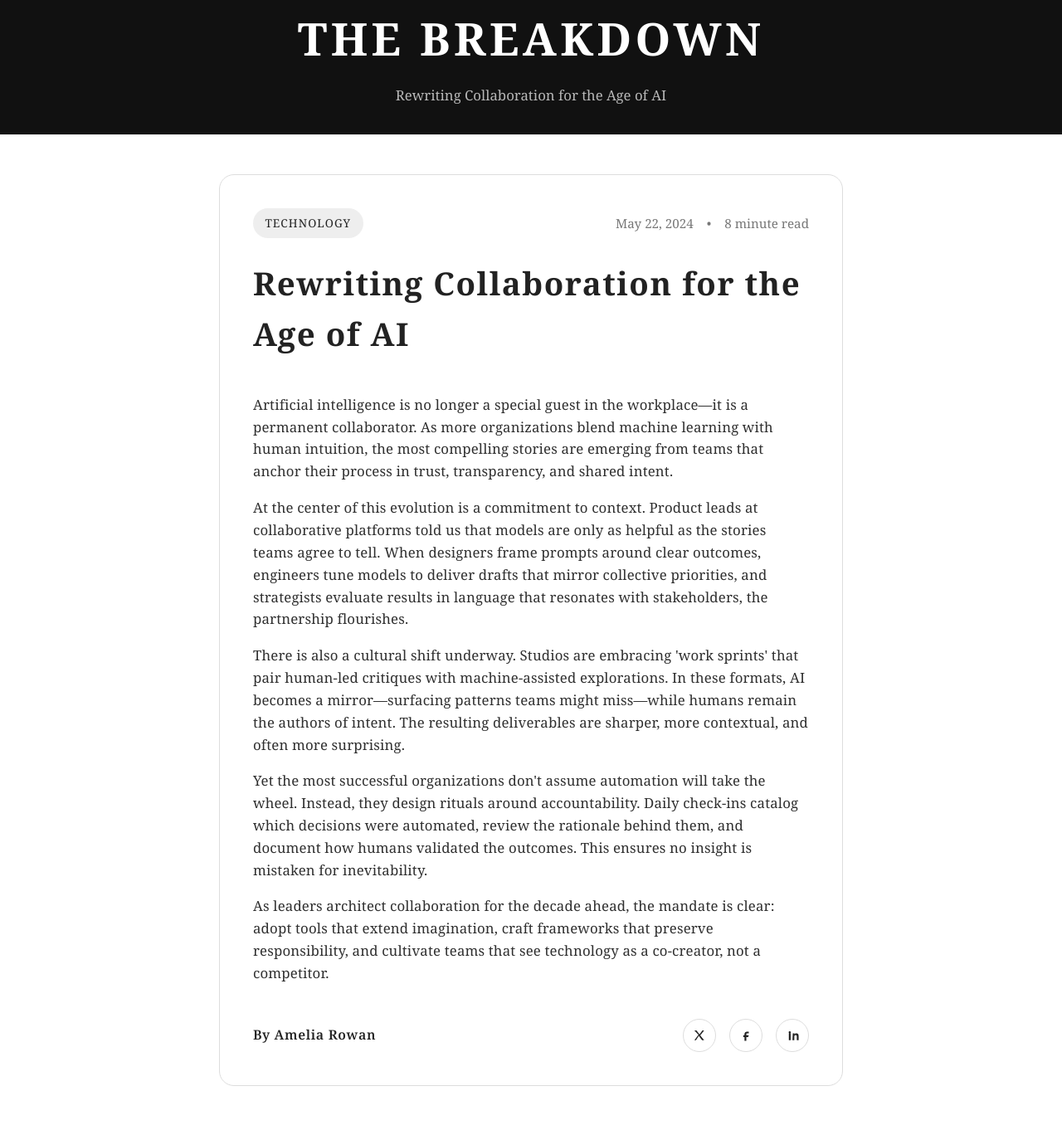
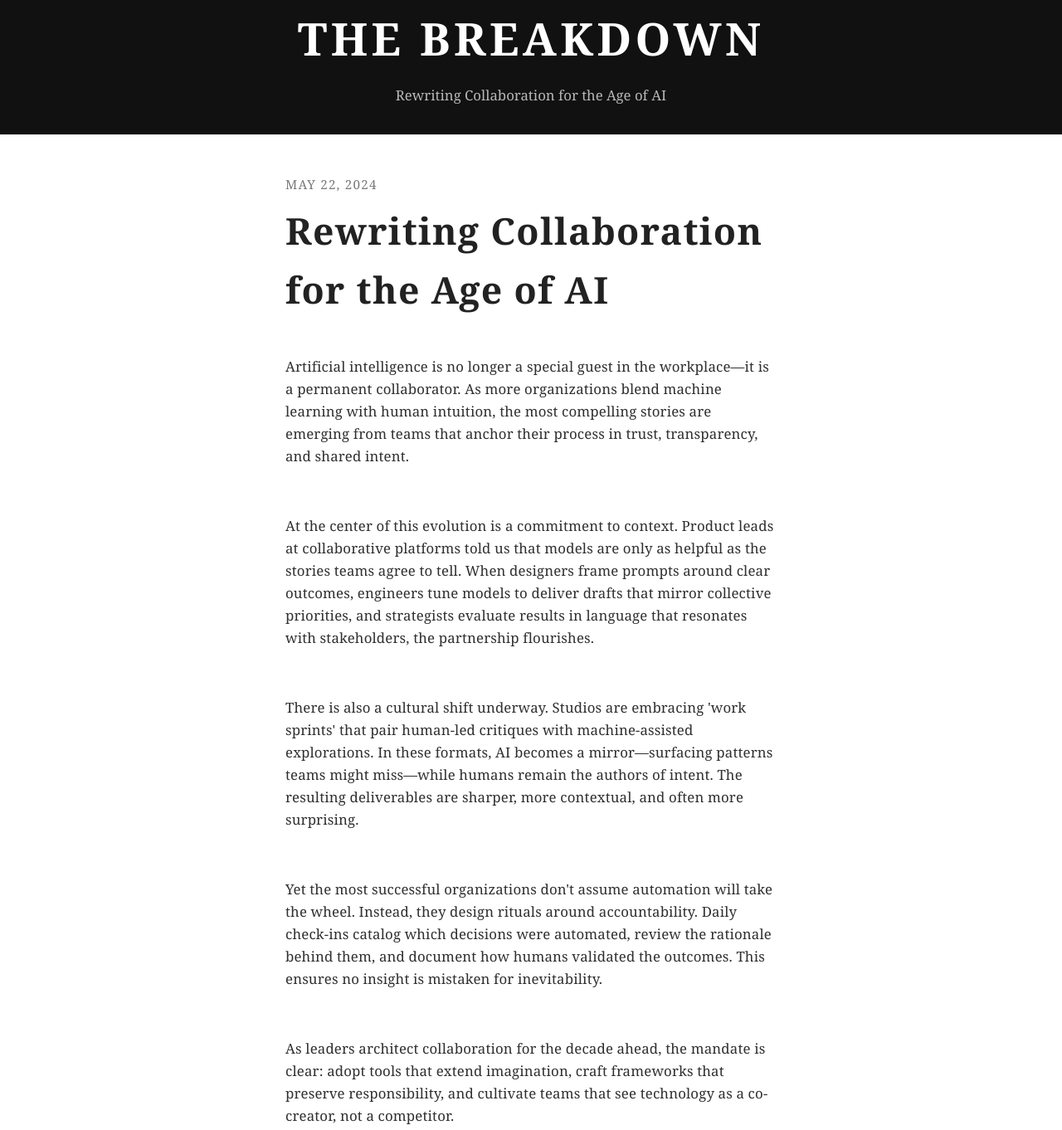
Before and after one commit to GetAnHub/the-breakdown, a plain HTML site: page post_1.html in a window 1280 px wide. Shown: the part 37-1399 px from the top of the page at 83% size. Drawn offline with Linux system fonts and the light colour scheme.

Commit message:
Simplify single post layout

```diff
--- a/css/main.css
+++ b/css/main.css
@@ -62,9 +62,42 @@ a:focus {
 }
 
 .layout-single {
-    grid-template-columns: minmax(0, 1fr);
-    max-width: 880px;
+    max-width: 720px;
     margin: 0 auto;
+    padding: 3rem clamp(1.5rem, 5vw, 4rem) 4rem;
+    display: block;
+}
+
+.layout-single article {
+    display: grid;
+    gap: 1.75rem;
+}
+
+.article-header {
+    display: grid;
+    gap: 0.5rem;
+}
+
+.article-title {
+    margin: 0;
+    font-size: clamp(2rem, 1.6vw + 1.5rem, 2.8rem);
+    letter-spacing: 0.03em;
+}
+
+.article-date {
+    margin: 0;
+    color: var(--color-muted);
+    font-size: 0.95rem;
+    letter-spacing: 0.08em;
+    text-transform: uppercase;
+}
+
+.article-body {
+    display: grid;
+    gap: 1.5rem;
+    font-size: 1.05rem;
+    letter-spacing: 0.01em;
+    color: #2f2f2f;
 }
 
 .sidebar {
@@ -129,11 +162,6 @@ a:focus {
     box-shadow: 0 22px 60px rgba(0, 0, 0, 0.08);
     display: grid;
     gap: 1.5rem;
-}
-
-.layout-single .post {
-    box-shadow: none;
-    border-radius: 18px;
 }
 
 .post-header {
--- a/post_1.html
+++ b/post_1.html
@@ -19,18 +19,14 @@
         <p>Rewriting Collaboration for the Age of AI</p>
     </header>
 
-    <main class="layout layout-single">
-        <article class="post">
-            <div class="post-header">
-                <span class="category">Technology</span>
-                <div class="post-meta">
-                    <span aria-label="Published on May 22, 2024">May 22, 2024</span>
-                    <span>•</span>
-                    <span>8 minute read</span>
-                </div>
-            </div>
-            <h2 class="post-title">Rewriting Collaboration for the Age of AI</h2>
-            <div class="post-content">
+    <main class="layout-single">
+        <article>
+            <header class="article-header">
+                <p class="article-date" aria-label="Published on May 22, 2024">May 22, 2024</p>
+                <h1 class="article-title">Rewriting Collaboration for the Age of AI</h1>
+            </header>
+
+            <div class="article-body">
                 <p>Artificial intelligence is no longer a special guest in the workplace—it is a permanent collaborator. As
                     more organizations blend machine learning with human intuition, the most compelling stories are
                     emerging from teams that anchor their process in trust, transparency, and shared intent.</p>
@@ -51,36 +47,6 @@
                     imagination, craft frameworks that preserve responsibility, and cultivate teams that see technology as
                     a co-creator, not a competitor.</p>
             </div>
-            <div class="post-footer">
-                <span class="post-author">By Amelia Rowan</span>
-                <ul class="post-share" aria-label="Share this post">
-                    <li>
-                        <a href="https://twitter.com/intent/tweet?text=Rewriting+Collaboration+for+the+Age+of+AI"
-                            aria-label="Share on X">
-                            <svg viewBox="0 0 24 24" aria-hidden="true">
-                                <path d="M4 4h3.4l5 6.5L17.2 4H20l-6.4 8.4L20 20h-3.4l-5.4-7.1L6.6 20H4l6.7-8.7L4 4z" />
-                            </svg>
-                        </a>
-                    </li>
-                    <li>
-                        <a href="https://www.facebook.com/sharer/sharer.php?u=https://thebreakdown.example/post"
-                            aria-label="Share on Facebook">
-                            <svg viewBox="0 0 24 24" aria-hidden="true">
-                                <path d="M14 9h3V6h-3c-2.2 0-4 1.8-4 4v2H8v3h2v6h3v-6h3l1-3h-4v-2c0-.6.4-1 1-1z" />
-                            </svg>
-                        </a>
-                    </li>
-                    <li>
-                        <a href="https://www.linkedin.com/shareArticle?mini=true&url=https://thebreakdown.example/post"
-                            aria-label="Share on LinkedIn">
-                            <svg viewBox="0 0 24 24" aria-hidden="true">
-                                <path
-                                    d="M6.5 9h3v11h-3zM8 5.5c1 0 1.8.8 1.8 1.8S9 9 8 9s-1.8-.8-1.8-1.8S7 5.5 8 5.5zM13 9h2.9v1.5h.1c.4-.8 1.4-1.6 2.9-1.6 3.1 0 3.7 2 3.7 4.6V20h-3v-5.3c0-1.3 0-3-1.9-3-1.9 0-2.2 1.4-2.2 2.9V20h-3z" />
-                            </svg>
-                        </a>
-                    </li>
-                </ul>
-            </div>
         </article>
     </main>
 </body>
```
